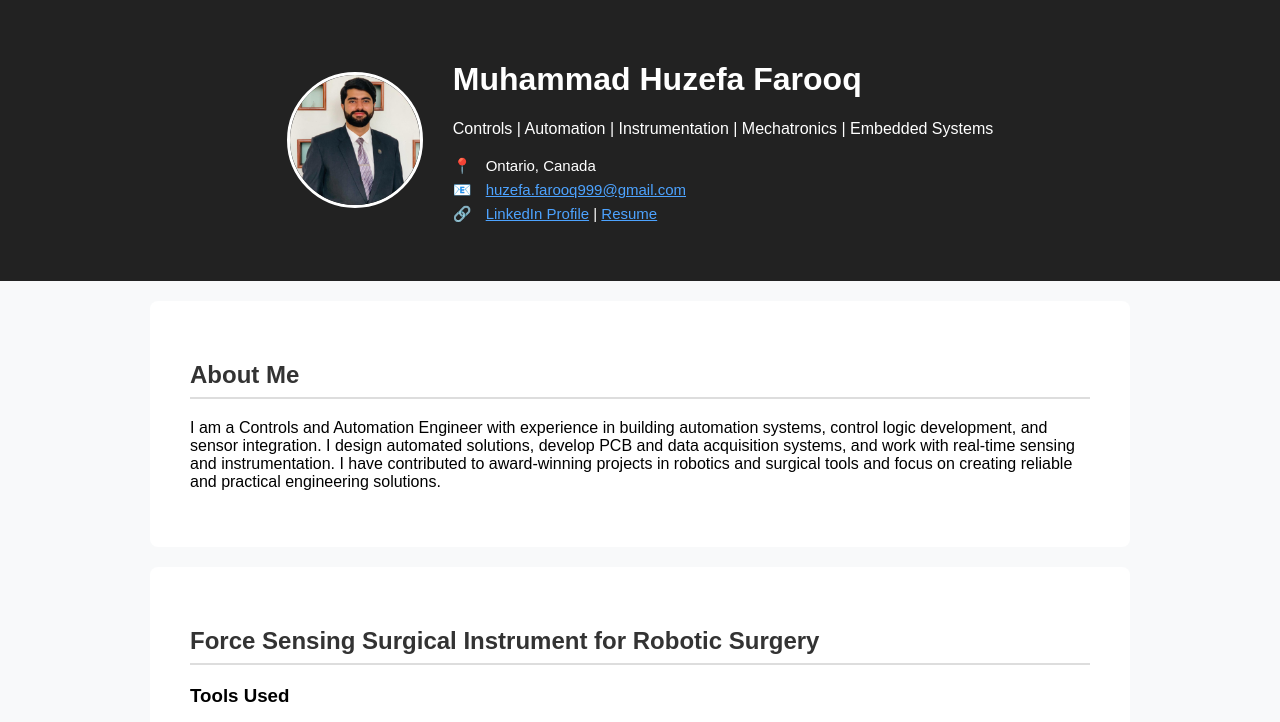
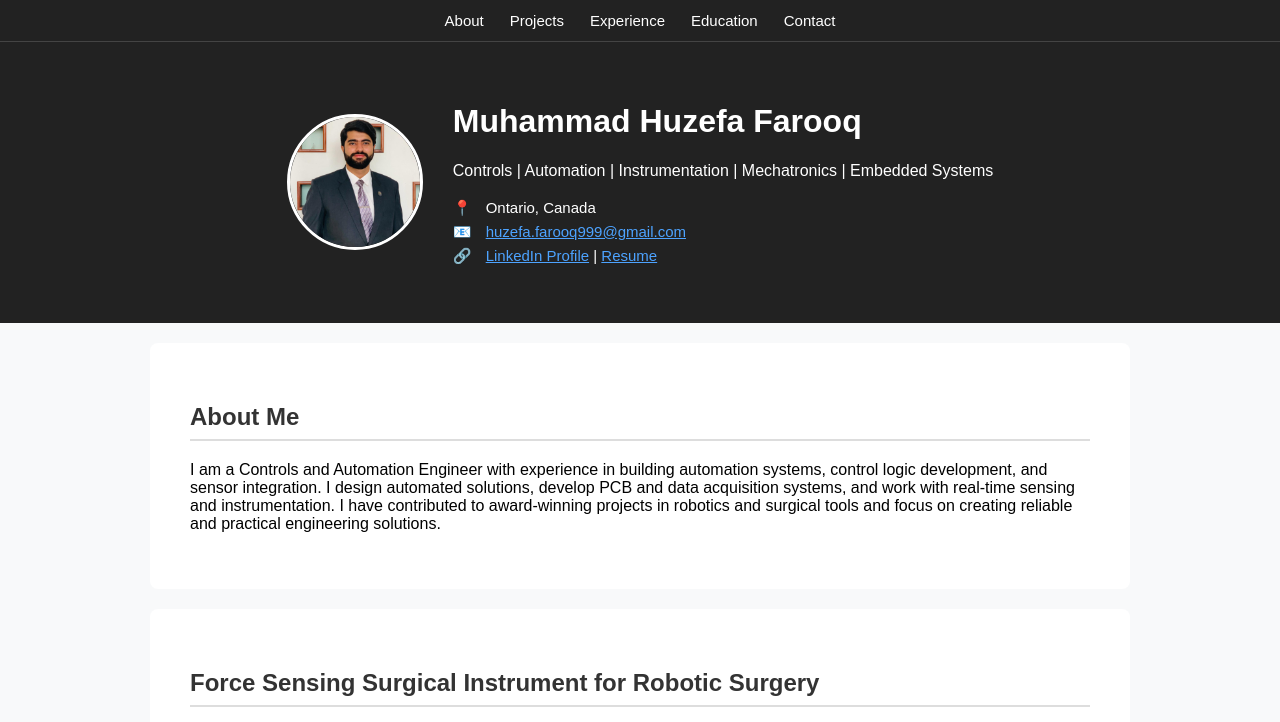
Before and after one commit to Huzefa-farooq/Huzefa-farooq.github.io, a plain HTML site: page index.html in a window 1280 px wide. Shown: the top 722 px of the page. Drawn offline with Linux system fonts and the light colour scheme.

Commit message:
Update index.html

```diff
--- a/index.html
+++ b/index.html
@@ -140,11 +140,58 @@
         height: auto;
     }
 }
+
+        /* Navigation Bar Styling */
+.navbar {
+    position: sticky;
+    top: 0;
+    width: 100%;
+    background: #222;
+    padding: 12px 0;
+    display: flex;
+    justify-content: center;
+    gap: 26px;
+    z-index: 1000;
+    border-bottom: 1px solid #444;
+}
+
+.navbar a {
+    color: #ffffff;
+    text-decoration: none;
+    font-size: 15px;
+    font-weight: 500;
+    transition: color 0.2s ease;
+}
+
+.navbar a:hover {
+    color: #4da3ff;
+}
+
+/* Smooth scrolling */
+html {
+    scroll-behavior: smooth;
+}
+
+/* Mobile responsive navbar */
+@media (max-width: 768px) {
+    .navbar {
+        flex-wrap: wrap;
+        gap: 18px;
+        padding: 10px 0;
+    }
+}
     </style>
 </head>
 
 <body>
-
+<!-- Navigation Bar -->
+<nav class="navbar">
+    <a href="#about">About</a>
+    <a href="#projects">Projects</a>
+    <a href="#experience">Experience</a>
+    <a href="#education">Education</a>
+    <a href="#contact">Contact</a>
+</nav>
 <div class="header">
     <img src="1671945576598.jpg" alt="Profile Photo" class="profile-pic">
 
@@ -165,14 +212,14 @@
     </div>
 </div>
 
-<div class="section">
+<div class="section" id="about">
     <h2>About Me</h2>
     <p>
        I am a Controls and Automation Engineer with experience in building automation systems, control logic development, and sensor integration. I design automated solutions, develop PCB and data acquisition systems, and work with real-time sensing and instrumentation. I have contributed to award-winning projects in robotics and surgical tools and focus on creating reliable and practical engineering solutions.
     </p>
 </div>
 
-<div class="section">
+<div class="section" id="projects">
     <h2>Force Sensing Surgical Instrument for Robotic Surgery</h2>
 
 
@@ -436,12 +483,15 @@
     </p>
 </div>
 
+<div class="section" id="experience">
+    <h2>Experience</h2>
+</div>
 
+<div class="section" id="education">
+    <h2>Education</h2>
+</div>
 
-
-
-
-<div class="section">
+<div class="section" id="contact">
     <h2>Contact</h2>
     <p>Email: huzefa.farooq999@gmail.com</p>
     <p>LinkedIn: <a href="https://www.linkedin.com/in/muhammad-huzefa-farooq-3354341b1">Visit Profile</a></p>
```
